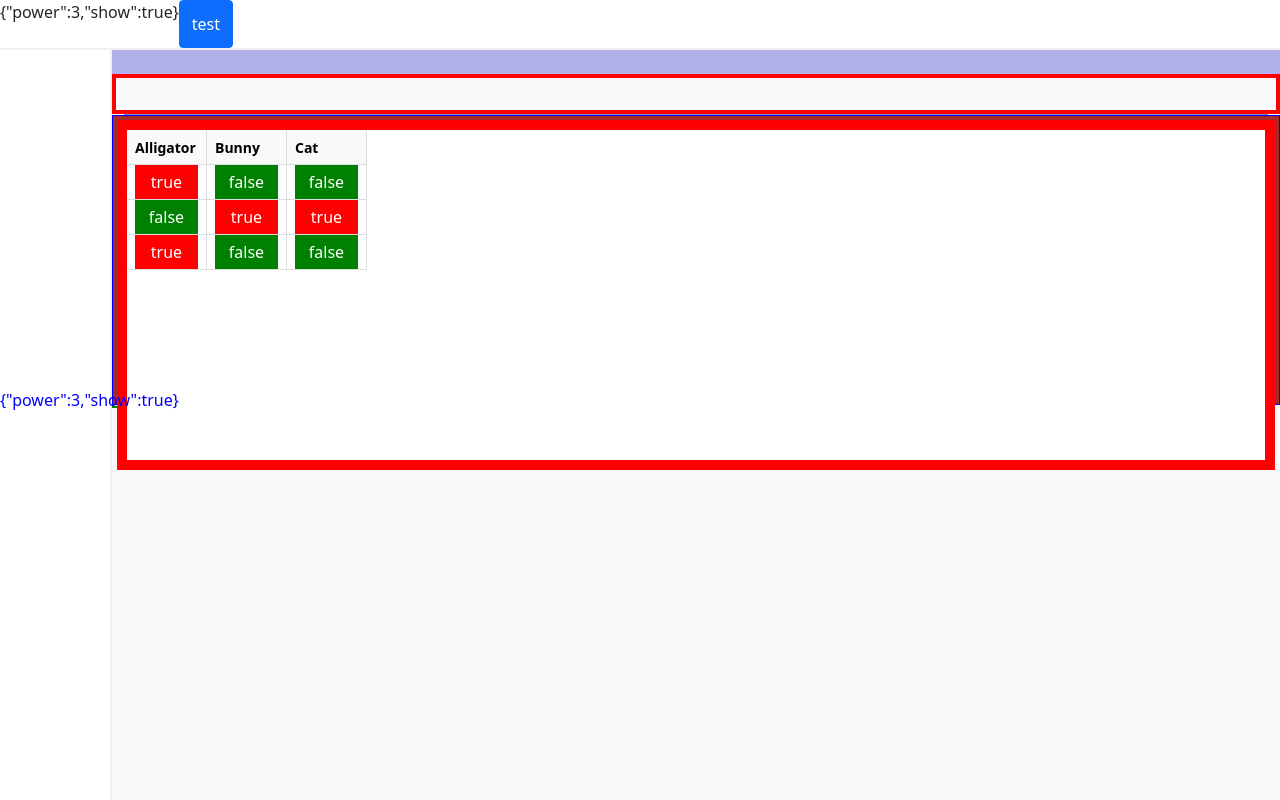
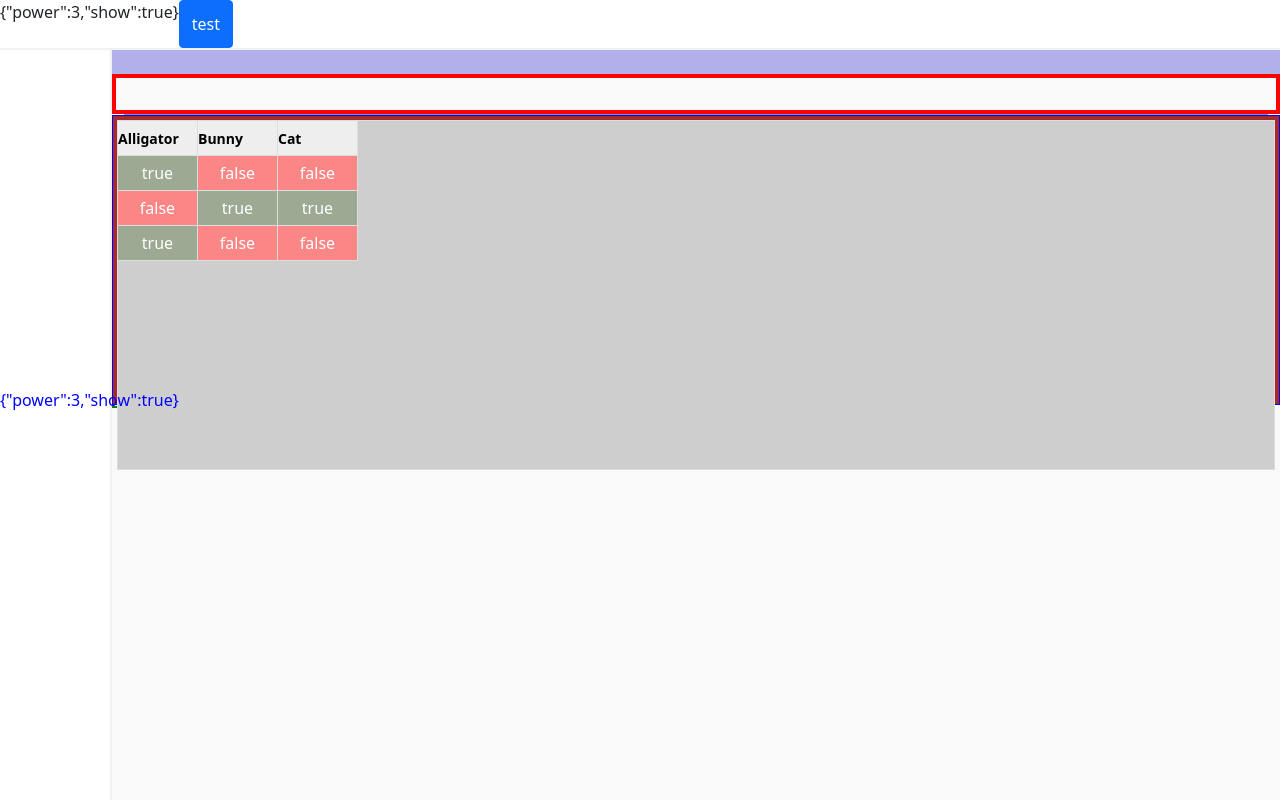
Before and after one commit to Matt-Hill-83/rule-cruncher, a React (Create React App) app: page / in a window 1280 px wide. Built offline with nearby package versions, Linux system fonts and the light colour scheme.

Commit message:
style buttons

```diff
--- a/src/Components/MyTable3/MyTable3.module.scss
+++ b/src/Components/MyTable3/MyTable3.module.scss
@@ -1,9 +1,19 @@
 .main {
   width: 100%;
-  border: 10px solid red !important;
+  // border: 10px solid red !important;
+  background-color: var(--rdg-bk-color);
+
+  :global {
+    .rdg-header-row {
+      background-color: var(--rdg-header-bk-color) !important;
+    }
+    .rdg-cell {
+      background-color: var(--rdg-cell-bk-color) !important;
+      padding: 0px;
+    }
+  }
 
   .valueButton {
-    background-color: green;
     width: 100%;
     height: 100%;
     border: 0;
@@ -14,10 +24,20 @@
     align-items: center;
     justify-content: center;
   }
+
   .true {
-    background-color: red;
+    background-color: var(--green-100);
+
+    &:hover {
+      background-color: var(--green-500);
+    }
   }
+
   .false {
-    background-color: red;
+    background-color: var(--red-400);
+
+    &:hover {
+      background-color: var(--red-500);
+    }
   }
 }
--- a/src/Components/MyTable3/MyTable3.tsx
+++ b/src/Components/MyTable3/MyTable3.tsx
@@ -24,19 +24,19 @@ export default function MyTable3() {
     {
       key: "alligator",
       name: "Alligator",
-      formatter: (info: any) => renderAlligator(info),
+      formatter: (info: any) => renderButton(info),
       width: 30,
     },
     {
       key: "bunny",
       name: "Bunny",
-      formatter: (info: any) => renderAlligator(info),
+      formatter: (info: any) => renderButton(info),
       width: 30,
     },
     {
       key: "cat",
       name: "Cat",
-      formatter: (info: any) => renderAlligator(info),
+      formatter: (info: any) => renderButton(info),
       width: 30,
     },
   ]
@@ -60,13 +60,17 @@ export default function MyTable3() {
     }
   }
 
-  const renderAlligator = (info: any) => {
+  const renderButton = (info: any) => {
     const { row, column } = info
     const columnName: string = column.key
-    const value: string = row[columnName]
+    const value: boolean = row[columnName]
+
+    console.log("value", value) // zzz
+    console.log("typeof value", typeof value) // zzz
 
     const className = cx(css.valueButton, {
       [css.true]: value,
+      [css.false]: !value,
     })
 
     return (
--- a/src/Styles/global.module.scss
+++ b/src/Styles/global.module.scss
@@ -8,7 +8,10 @@ body {
   --white-400: rgb(241, 241, 241);
   --white-500: rgb(250, 249, 250);
 
+  --red-400: rgb(250, 134, 134);
+  --red-500: rgb(247, 89, 89);
   --green-100: rgb(156, 169, 147);
+  --green-500: rgb(96, 117, 81);
   --blue-100: rgb(112, 152, 196);
 
   --purple-500: rgb(77, 52, 113);
@@ -19,4 +22,9 @@ body {
 
   --topNavHeight: 50px;
   --leftNavWidth: 14vh;
+
+  // Grid
+  --rdg-bk-color: var(--white-200);
+  --rdg-cell-bk-color: var(--white-100);
+  --rdg-header-bk-color: var(--white-500);
 }
```
